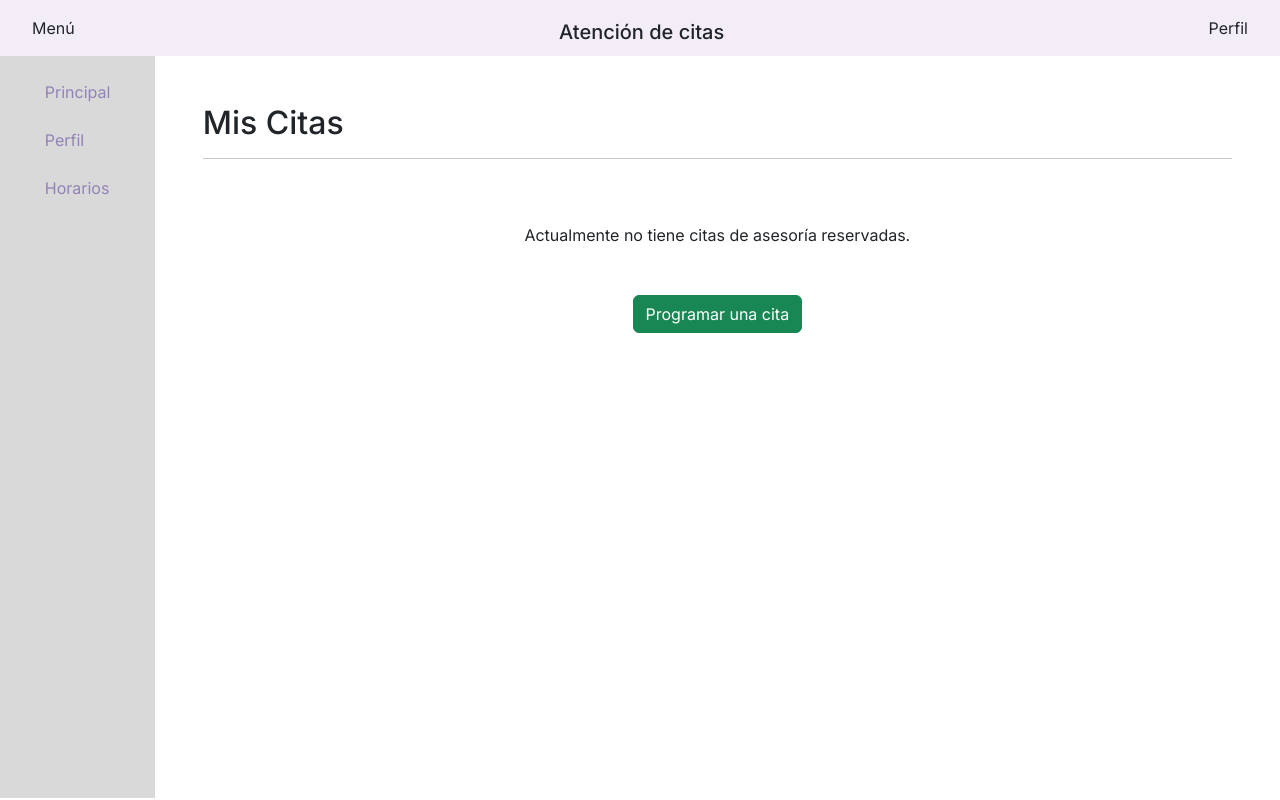
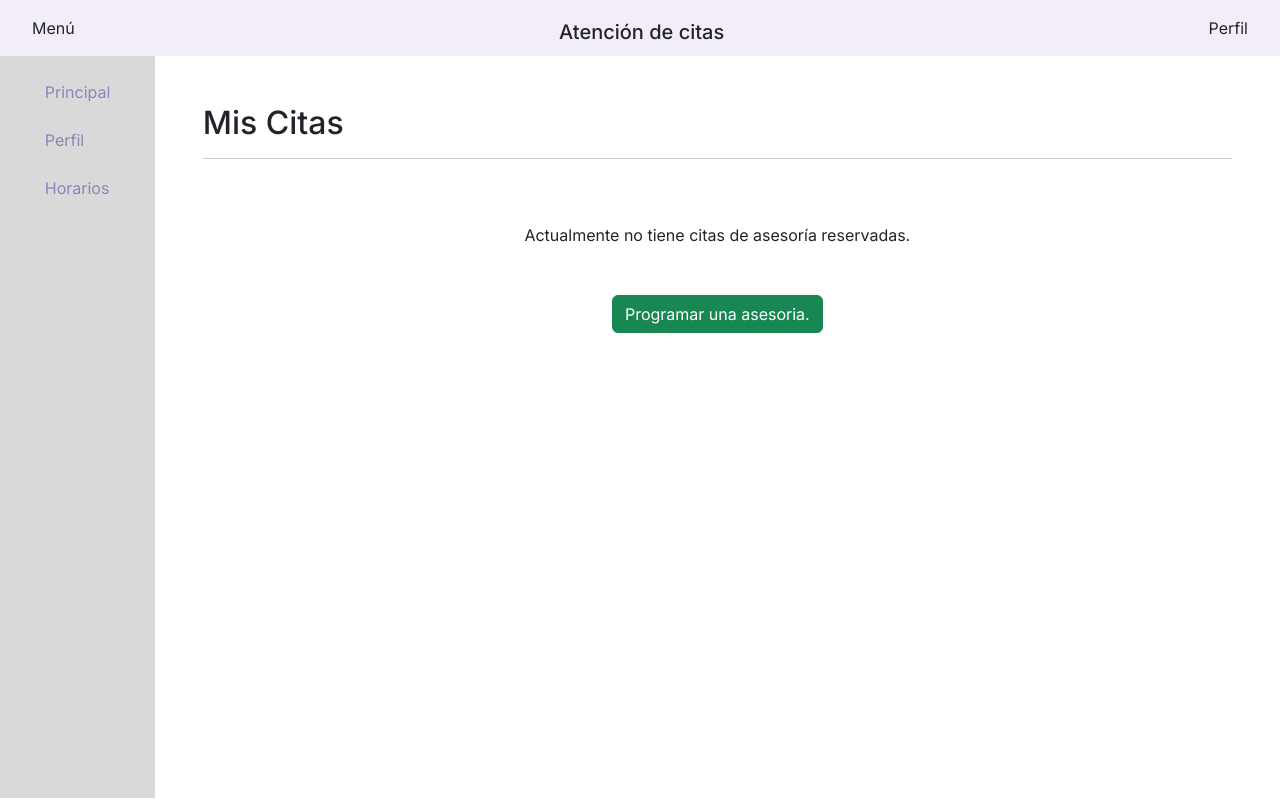
Before and after one commit to solaremix/next-project, a Next.js app: page /no_cita in a window 1280 px wide. Built offline with nearby package versions, Linux system fonts and the light colour scheme.

Commit message:
guardando cambios

```diff
--- a/src/app/no_cita/page.js
+++ b/src/app/no_cita/page.js
@@ -11,7 +11,7 @@ const no_cita = () => {
                 </div>
                 <div>
                     <button type="button" className="btn btn-success">
-                        Programar una cita
+                        Programar una asesoria.
                     </button>
                 </div>
             </div>
```
